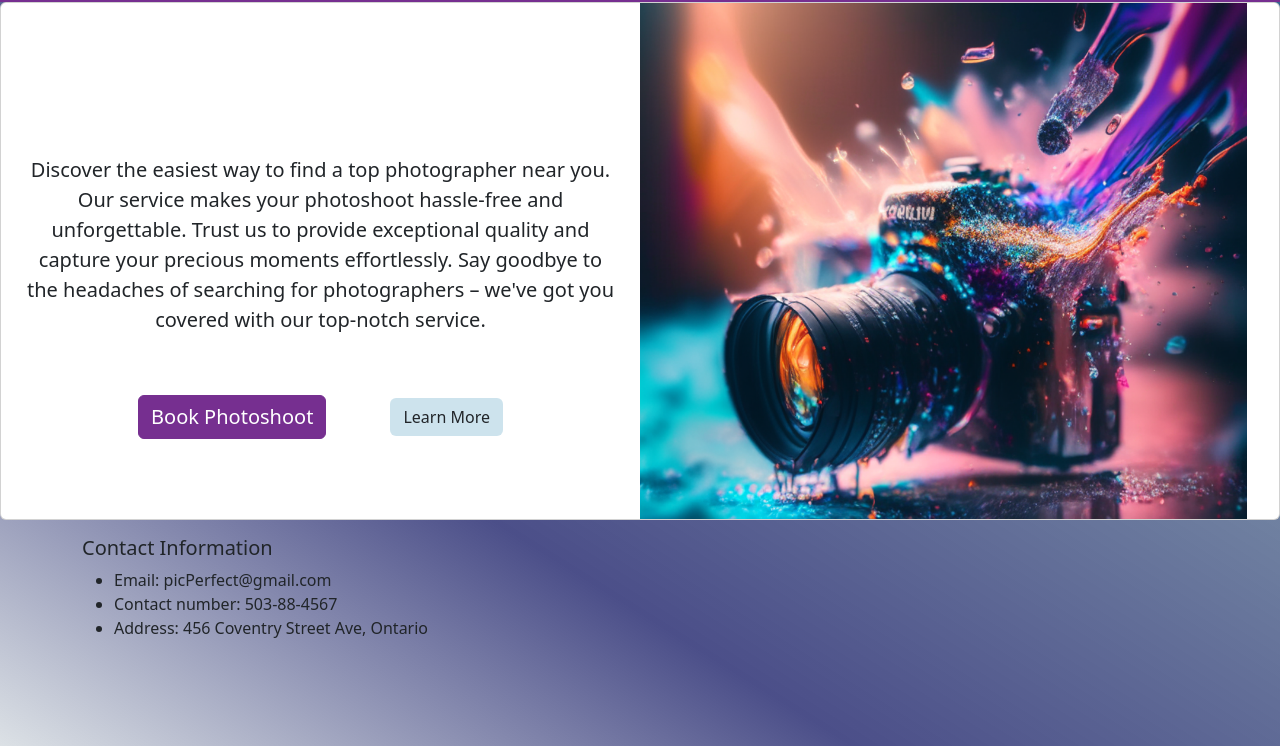
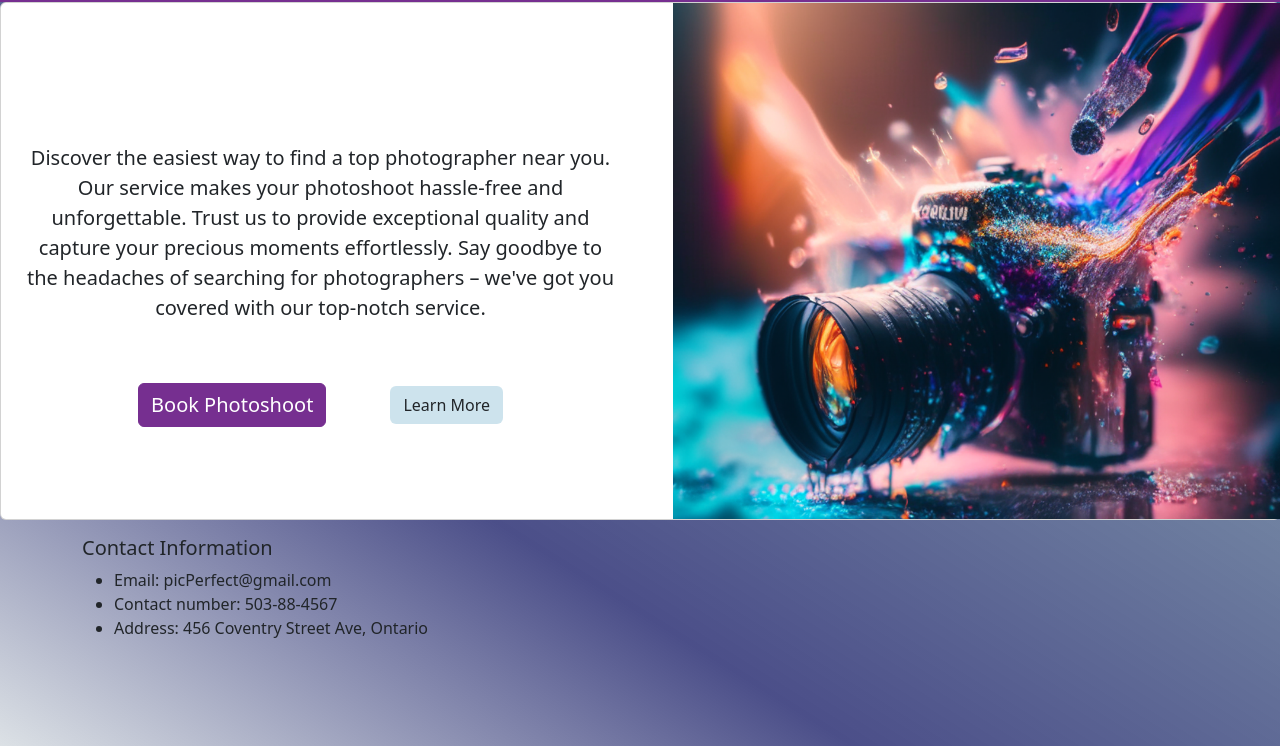
Before and after one commit to Jean-Markello/Jean-Markello.github.io, a plain HTML site: page Project_1/index.html in a window 1280 px wide. Shown: the part 54-800 px from the top of the page. Drawn offline with nearby package versions, Linux system fonts and the light colour scheme.

Commit message:
modify image position

```diff
--- a/Project_1/index.html
+++ b/Project_1/index.html
@@ -74,7 +74,7 @@
         <div class="row g-0">
             <div class="col-md-6 test2">
                 <div class="card-body">
-                    <p style="margin-top:22%; font-size:20px;" class="card-text text-center">Discover the easiest way to
+                    <p style="margin-top:20%; font-size:20px;" class="card-text text-center">Discover the easiest way to
                         find a top
                         photographer near you. Our
                         service
@@ -93,7 +93,7 @@
                 </div>
             </div>
             <div class="col-md-6 test">
-                <img width="95%" class="bg-img" src="images/mesmerizingcam0.png">
+                <img style="margin-left: 5.1%;" width="95%" class="bg-img" src="images/mesmerizingcam0.png">
             </div>
         </div>
     </div>
```
